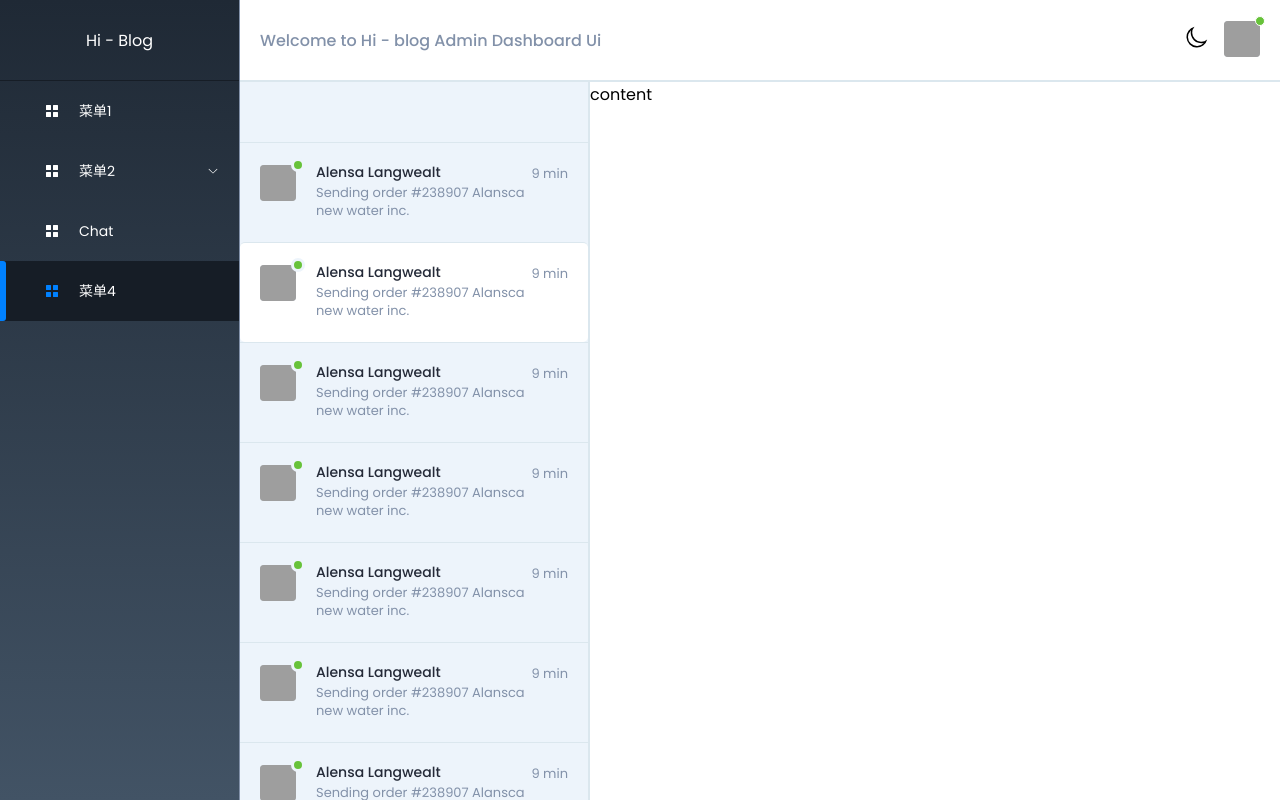
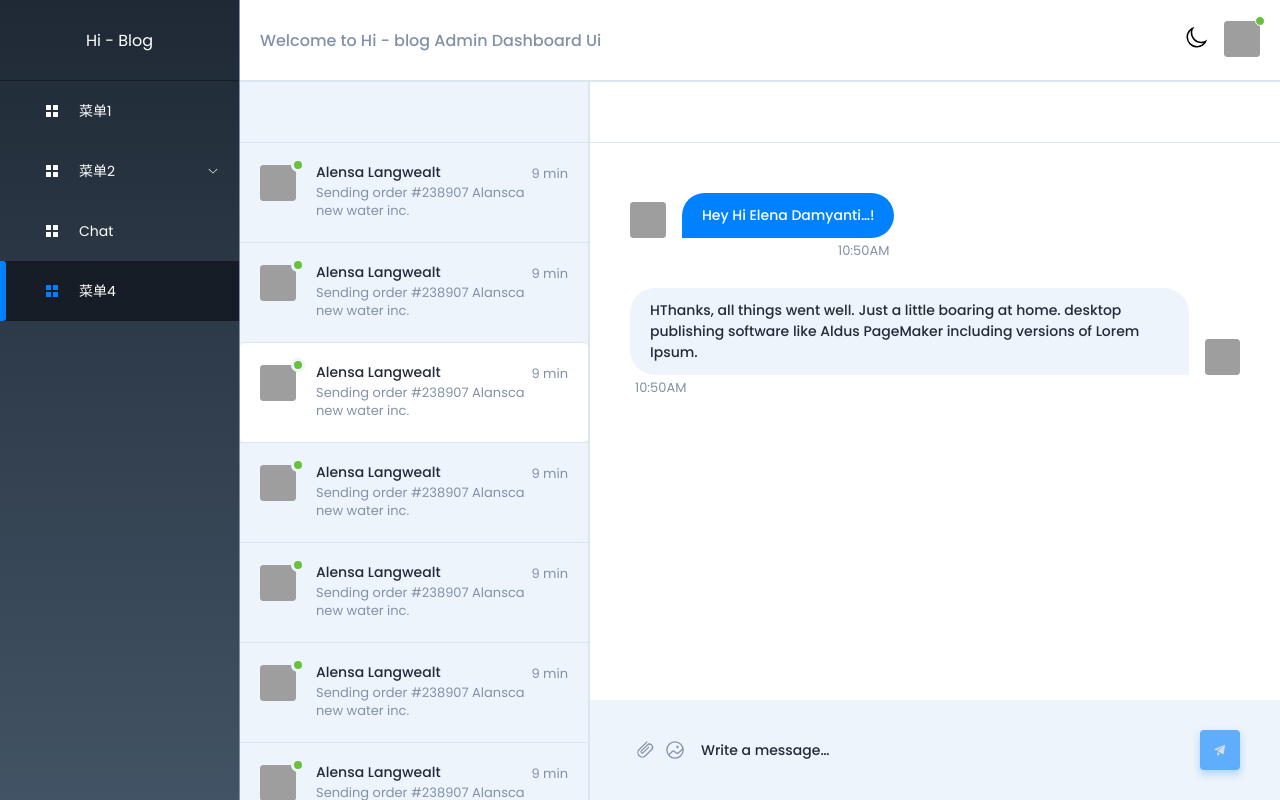
Before and after one commit to nishuiwei/admin-for-blog, a Vue app: page /main/chat in a window 1280 px wide. Built offline with nearby package versions, Linux system fonts and the light colour scheme; grey boxes are pictures that could not be loaded.

Commit message:
feat: 聊天内容以及输入框布局

```diff
--- a/components.d.ts
+++ b/components.d.ts
@@ -10,6 +10,7 @@ declare module '@vue/runtime-core' {
 		ElAside: typeof import('element-plus/es')['ElAside']
 		ElAvatar: typeof import('element-plus/es')['ElAvatar']
 		ElBadge: typeof import('element-plus/es')['ElBadge']
+		ElButton: typeof import('element-plus/es')['ElButton']
 		ElContainer: typeof import('element-plus/es')['ElContainer']
 		ElDropdown: typeof import('element-plus/es')['ElDropdown']
 		ElDropdownItem: typeof import('element-plus/es')['ElDropdownItem']
@@ -18,6 +19,7 @@ declare module '@vue/runtime-core' {
 		ElHeader: typeof import('element-plus/es')['ElHeader']
 		ElIcon: typeof import('element-plus/es')['ElIcon']
 		ElImage: typeof import('element-plus/es')['ElImage']
+		ElInput: typeof import('element-plus/es')['ElInput']
 		ElMain: typeof import('element-plus/es')['ElMain']
 		ElMenu: typeof import('element-plus/es')['ElMenu']
 		ElMenuItem: typeof import('element-plus/es')['ElMenuItem']
@@ -35,6 +37,7 @@ declare module '@vue/runtime-core' {
 		MenuItem: typeof import('./src/components/menu/src/menu-item.vue')['default']
 		PersonItem: typeof import('./src/components/person/src/person-item.vue')['default']
 		PersonList: typeof import('./src/components/person/src/person-list.vue')['default']
+		PersonPanel: typeof import('./src/components/person/src/person-panel.vue')['default']
 		RouterLink: typeof import('vue-router')['RouterLink']
 		RouterView: typeof import('vue-router')['RouterView']
 		Src: typeof import('./src/components/menu/src/index.vue')['default']
--- a/src/components/person/index.ts
+++ b/src/components/person/index.ts
@@ -1,3 +1,7 @@
 import PersonList from './src/person-list.vue'
+import PersonPanel from './src/person-panel.vue'
 
-export default PersonList
+export default {
+	PersonList,
+	PersonPanel
+}
--- a/src/components/person/src/person-item.vue
+++ b/src/components/person/src/person-item.vue
@@ -1,5 +1,9 @@
 <template>
-	<div class="person bg-transition" :class="~~item === 2 ? 'active' : ''">
+	<div
+		class="person bg-transition"
+		:class="active ? 'active' : ''"
+		@click="handleClickItem"
+	>
 		<!-- 头像 -->
 		<div class="person-avatar">
 			<el-badge is-dot class="item" type="success">
@@ -19,14 +23,14 @@
 </template>
 
 <script lang="ts" setup>
-withDefaults(
+const props = withDefaults(
 	defineProps<{
 		active: boolean
 		avatar: string
 		name: string
 		message: string
 		time: string
-		item: string | number
+		index: number
 	}>(),
 	{
 		avatar:
@@ -36,6 +40,10 @@ withDefaults(
 		time: '9 min'
 	}
 )
+const emits = defineEmits(['clickItem'])
+const handleClickItem = (): void => {
+	emits('clickItem', props.index)
+}
 </script>
 
 <style scoped lang="less">
@@ -46,10 +54,16 @@ withDefaults(
 	justify-content: space-between;
 	border-top: 1px solid var(--person-item-border-color);
 	cursor: pointer;
-
+	&:hover {
+		background-color: var(--header-background-color);
+		opacity: 0.7;
+	}
 	&.active {
 		background-color: var(--header-background-color);
 		border-radius: 5px;
+		&:hover {
+			opacity: 1;
+		}
 	}
 
 	&-avatar {
--- a/src/components/person/src/person-list.vue
+++ b/src/components/person/src/person-list.vue
@@ -1,12 +1,24 @@
 <template>
 	<div class="person-list">
-		<template v-for="item in 10" :key="item">
-			<person-item :item="item" />
+		<template v-for="(item, index) in 10" :key="item">
+			<person-item
+				:active="index === activeIndex"
+				:index="index"
+				@click-item="handleClickItem"
+			/>
 		</template>
 	</div>
 </template>
 
-<script lang="ts" setup></script>
+<script lang="ts" setup>
+import { ref } from 'vue'
+
+const activeIndex = ref<number>(2)
+
+const handleClickItem = (index: number): void => {
+	activeIndex.value = index
+}
+</script>
 
 <style scoped lang="less">
 .person-list {
--- /dev/null
+++ b/src/components/person/src/person-panel.vue
@@ -0,0 +1,110 @@
+<template>
+	<div class="panel">
+		<!-- 回复 -->
+		<div class="reply panel-chat">
+			<div class="panel-chat-main">
+				<!-- 头像 -->
+				<el-avatar
+					shape="square"
+					:size="36"
+					src="https://cube.elemecdn.com/9/c2/f0ee8a3c7c9638a54940382568c9dpng.png"
+				/>
+				<div class="person-message">
+					<!-- 信息 -->
+					<div class="message">Hey Hi Elena Damyanti…!</div>
+					<!-- 时间 -->
+					<p class="time">10:50AM</p>
+				</div>
+			</div>
+		</div>
+		<!-- 发送 -->
+		<div class="send panel-chat">
+			<div class="panel-chat-main">
+				<!-- 头像 -->
+				<el-avatar
+					shape="square"
+					:size="36"
+					src="https://cube.elemecdn.com/9/c2/f0ee8a3c7c9638a54940382568c9dpng.png"
+				/>
+				<div class="person-message">
+					<!-- 信息 -->
+					<div class="message">
+						HThanks, all things went well. Just a little boaring at home.
+						desktop publishing software like Aldus PageMaker including versions
+						of Lorem Ipsum.
+					</div>
+					<!-- 时间 -->
+					<p class="time">10:50AM</p>
+				</div>
+			</div>
+		</div>
+	</div>
+</template>
+<script lang="ts" setup></script>
+<style scoped lang="less">
+@margin: 16px;
+.panel {
+	flex: 1;
+	padding: 50px 40px;
+	border-top: 1px solid var(--person-item-border-color);
+	&-chat {
+		display: flex;
+		flex-direction: column;
+		margin-bottom: 50px;
+		&.send {
+			flex-direction: column;
+			.message {
+				margin-right: @margin;
+				background-color: var(--chat-bg-color);
+				color: var(--text-title-color);
+				border-radius: 25px 25px 0 25px;
+			}
+			.panel-chat-main {
+				flex-direction: row-reverse;
+			}
+			.time {
+				left: 5px;
+			}
+		}
+		&.reply {
+			flex-direction: column;
+			.message {
+				margin-left: @margin;
+				background-color: var(--menu-active-color);
+				color: #fff;
+				border-radius: 25px 25px 25px 0;
+			}
+			.panel-chat-main {
+				flex-direction: row;
+			}
+			.time {
+				right: 5px;
+			}
+		}
+	}
+
+	.person-message {
+		position: relative;
+	}
+
+	.panel-chat-main {
+		display: flex;
+		align-items: flex-end;
+	}
+	.message {
+		padding: 12px 20px;
+		font-size: 14px;
+		font-weight: 500;
+		max-width: 570px;
+		box-sizing: border-box;
+	}
+	.time {
+		font-weight: 400;
+		font-size: 13px;
+		color: var(--submenu-color);
+		line-height: 18px;
+		position: absolute;
+		bottom: -22px;
+	}
+}
+</style>
--- a/src/layout/default-layout.vue
+++ b/src/layout/default-layout.vue
@@ -47,7 +47,7 @@
 		.el-main {
 			flex: 1;
 			background-color: var(--background-color);
-			padding: 0;
+			padding: 2px 0 0 0;
 		}
 	}
 }
--- a/src/style.css
+++ b/src/style.css
@@ -15,8 +15,9 @@ body,
 	--chat-bg-color: rgba(237, 244, 251, 1);
 	--menu-border-color: #8291a9;
 	--person-item-border-color: #dbe7ee;
+	--text-title-color: #242a38;
 
-	--text-title-color: #242a38;
+	--send-btn-bg: #0081ff;
 	--submenu-color: #8291a9;
 	--menu-active-color: #0081ff;
 	--menu-active-bg-color: #161d26;
--- a/src/views/main/chat/chat-page.vue
+++ b/src/views/main/chat/chat-page.vue
@@ -8,26 +8,123 @@
 			<person-list />
 		</div>
 		<!-- 聊天内容 -->
-		<div class="chat-content bg-transition">content</div>
+		<div class="chat-content bg-transition">
+			<!-- person-panel-header -->
+			<div style="height: 60px" />
+			<person-panel />
+			<!-- person-panel-input -->
+			<div class="chat-content-textarea">
+				<div class="icon-wrapper">
+					<!-- icon 附件 / emjoy -->
+					<div class="icon-item">
+						<el-icon :size="20">
+							<Icon icon="Paperclip" />
+						</el-icon>
+					</div>
+					<div class="icon-item">
+						<el-icon :size="20">
+							<Icon icon="PictureRounded" />
+						</el-icon>
+					</div>
+				</div>
+				<div class="input-wrapper">
+					<!-- input -->
+					<el-input
+						v-model="message"
+						autosize
+						type="textarea"
+						placeholder="Write a message…"
+					/>
+				</div>
+				<div class="btn-wrapper">
+					<!-- send -->
+					<el-button class="button" :disabled="!message">
+						<el-icon :size="14">
+							<Icon icon="Promotion" />
+						</el-icon>
+					</el-button>
+				</div>
+			</div>
+		</div>
 	</div>
 </template>
 
-<script setup lang="ts"></script>
+<script setup lang="ts">
+import { ref } from 'vue'
+import { Icon } from '../../../components/icon'
+
+const message = ref<string>('')
+</script>
 
 <style scoped lang="less">
 .chat {
 	display: flex;
 	height: 100%;
-	margin-top: 2px;
+	overflow: hidden;
 	&-person-list {
 		width: 348px;
 		margin-right: 2px;
 		background-color: var(--chat-bg-color);
 	}
-
 	&-content {
 		flex: 1;
+		display: flex;
+		flex-direction: column;
 		background-color: var(--header-background-color);
+		&-textarea {
+			height: 100px;
+			display: flex;
+			justify-content: space-between;
+			align-items: center;
+			background-color: var(--chat-bg-color);
+			padding: 0 40px;
+			.icon-wrapper {
+				display: flex;
+				align-items: center;
+				.icon-item {
+					margin: 0 5px;
+					.el-icon {
+						display: flex;
+						align-items: center;
+						cursor: pointer;
+						color: var(--submenu-color);
+						font-weight: bold;
+					}
+				}
+			}
+			.input-wrapper {
+				flex: 1;
+				:deep(.el-textarea__inner) {
+					outline: none;
+					border: none;
+					box-shadow: none;
+					background-color: transparent;
+					font-weight: 500;
+					color: var(--text-title-color);
+					resize: none;
+					max-height: 80px;
+					&::placeholder {
+						color: var(--text-title-color);
+						font-weight: 500;
+						font-size: 14px;
+					}
+				}
+			}
+			.btn-wrapper {
+				.button {
+					background: var(--send-btn-bg);
+					box-shadow: 0px 4px 8px 0px rgba(0, 129, 255, 0.48);
+					border: none;
+					color: #fff;
+					width: 40px;
+					height: 40px;
+					&:disabled {
+						opacity: 0.6;
+						color: #ccc;
+					}
+				}
+			}
+		}
 	}
 }
 </style>
```
